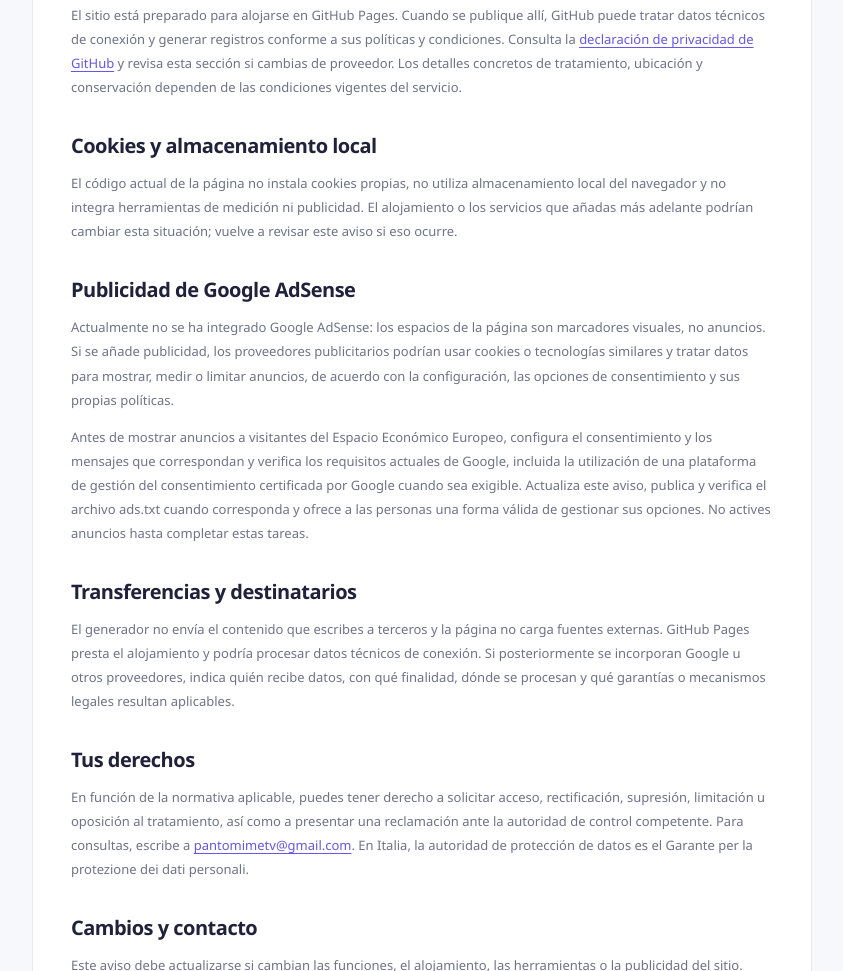
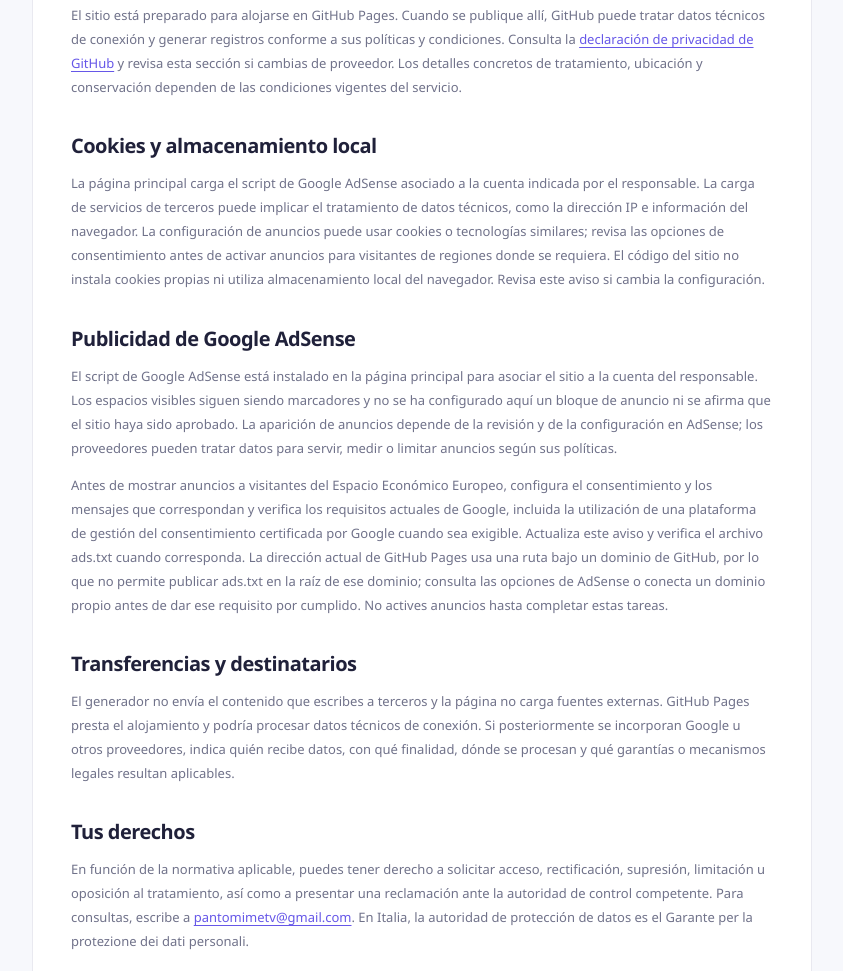
Before and after one commit to arnedoadriano-wq/ideas-inteligentes, a plain HTML site: page privacy.html in a window 1280 px wide. Shown: the part 932-1903 px from the top of the page, without its empty margins (218-1061 px from the left). Drawn offline with Linux system fonts and the light colour scheme.

Commit message:
Actualizar política de privacidad para AdSense

```diff
--- a/privacy.html
+++ b/privacy.html
@@ -49,11 +49,11 @@
         <p>El sitio está preparado para alojarse en GitHub Pages. Cuando se publique allí, GitHub puede tratar datos técnicos de conexión y generar registros conforme a sus políticas y condiciones. Consulta la <a href="https://docs.github.com/en/site-policy/privacy-policies/github-privacy-statement">declaración de privacidad de GitHub</a> y revisa esta sección si cambias de proveedor. Los detalles concretos de tratamiento, ubicación y conservación dependen de las condiciones vigentes del servicio.</p>
 
         <h2>Cookies y almacenamiento local</h2>
-        <p>El código actual de la página no instala cookies propias, no utiliza almacenamiento local del navegador y no integra herramientas de medición ni publicidad. El alojamiento o los servicios que añadas más adelante podrían cambiar esta situación; vuelve a revisar este aviso si eso ocurre.</p>
+        <p>La página principal carga el script de Google AdSense asociado a la cuenta indicada por el responsable. La carga de servicios de terceros puede implicar el tratamiento de datos técnicos, como la dirección IP e información del navegador. La configuración de anuncios puede usar cookies o tecnologías similares; revisa las opciones de consentimiento antes de activar anuncios para visitantes de regiones donde se requiera. El código del sitio no instala cookies propias ni utiliza almacenamiento local del navegador. Revisa este aviso si cambia la configuración.</p>
 
         <h2>Publicidad de Google AdSense</h2>
-        <p>Actualmente no se ha integrado Google AdSense: los espacios de la página son marcadores visuales, no anuncios. Si se añade publicidad, los proveedores publicitarios podrían usar cookies o tecnologías similares y tratar datos para mostrar, medir o limitar anuncios, de acuerdo con la configuración, las opciones de consentimiento y sus propias políticas.</p>
-        <p>Antes de mostrar anuncios a visitantes del Espacio Económico Europeo, configura el consentimiento y los mensajes que correspondan y verifica los requisitos actuales de Google, incluida la utilización de una plataforma de gestión del consentimiento certificada por Google cuando sea exigible. Actualiza este aviso, publica y verifica el archivo ads.txt cuando corresponda y ofrece a las personas una forma válida de gestionar sus opciones. No actives anuncios hasta completar estas tareas.</p>
+        <p>El script de Google AdSense está instalado en la página principal para asociar el sitio a la cuenta del responsable. Los espacios visibles siguen siendo marcadores y no se ha configurado aquí un bloque de anuncio ni se afirma que el sitio haya sido aprobado. La aparición de anuncios depende de la revisión y de la configuración en AdSense; los proveedores pueden tratar datos para servir, medir o limitar anuncios según sus políticas.</p>
+        <p>Antes de mostrar anuncios a visitantes del Espacio Económico Europeo, configura el consentimiento y los mensajes que correspondan y verifica los requisitos actuales de Google, incluida la utilización de una plataforma de gestión del consentimiento certificada por Google cuando sea exigible. Actualiza este aviso y verifica el archivo ads.txt cuando corresponda. La dirección actual de GitHub Pages usa una ruta bajo un dominio de GitHub, por lo que no permite publicar ads.txt en la raíz de ese dominio; consulta las opciones de AdSense o conecta un dominio propio antes de dar ese requisito por cumplido. No actives anuncios hasta completar estas tareas.</p>
 
         <h2>Transferencias y destinatarios</h2>
         <p>El generador no envía el contenido que escribes a terceros y la página no carga fuentes externas. GitHub Pages presta el alojamiento y podría procesar datos técnicos de conexión. Si posteriormente se incorporan Google u otros proveedores, indica quién recibe datos, con qué finalidad, dónde se procesan y qué garantías o mecanismos legales resultan aplicables.</p>
```
